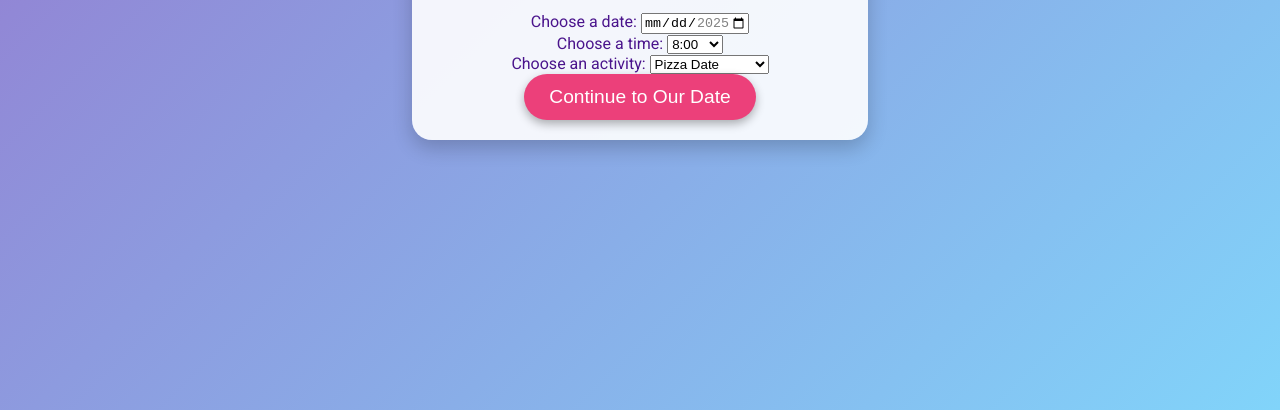
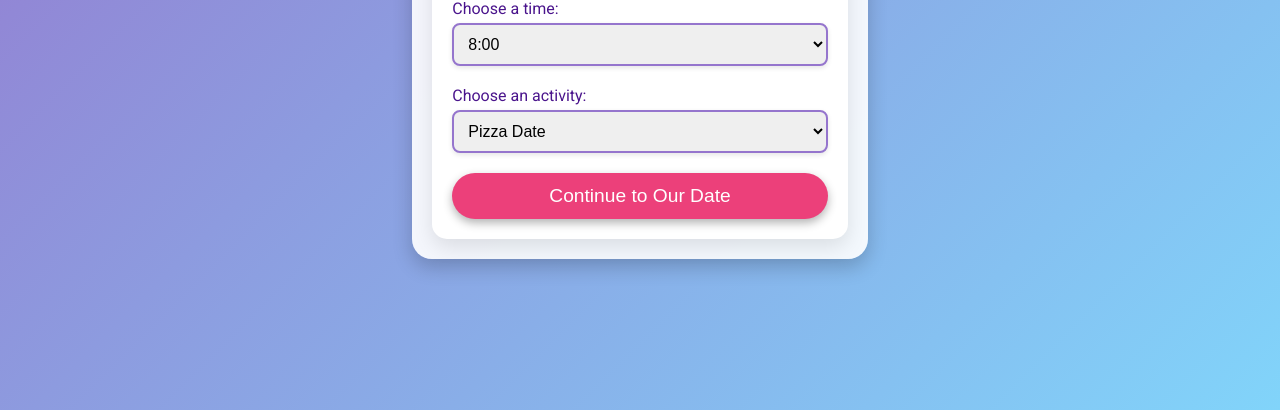
Before and after one commit to smilebotstore/tes, a plain HTML site: page schedule.html in a window 1280 px wide. Shown: the part 390-800 px from the top of the page. Drawn offline with Linux system fonts and the light colour scheme.

Commit message:
Update style.css

```diff
--- a/style.css
+++ b/style.css
@@ -47,7 +47,7 @@ body {
     display: flex;
     justify-content: center;
     gap: 20px;
-    position: relative;
+    margin-top: 20px;
 }
 
 button {
@@ -72,7 +72,6 @@ button:hover {
 .no-button {
     background-color: gray;
     color: white;
-    position: absolute;
 }
 
 .final-text {
@@ -84,3 +83,35 @@ button:hover {
 .schedule-background, .summary-background {
     background: linear-gradient(135deg, #9575cd, #81d4fa);
 }
+
+.card-form {
+    background: white;
+    padding: 20px;
+    border-radius: 15px;
+    box-shadow: 0 8px 20px rgba(0,0,0,0.1);
+    display: flex;
+    flex-direction: column;
+    gap: 20px;
+    text-align: left;
+}
+
+.form-group label {
+    font-size: 1em;
+    color: #4a148c;
+    margin-bottom: 5px;
+    display: block;
+}
+
+.form-group input, .form-group select {
+    width: 100%;
+    padding: 10px;
+    font-size: 1em;
+    border: 2px solid #9575cd;
+    border-radius: 8px;
+    box-shadow: 0 2px 5px rgba(0,0,0,0.1);
+}
+
+.summary-item {
+    font-size: 1.2em;
+    text-align: left;
+}
```
